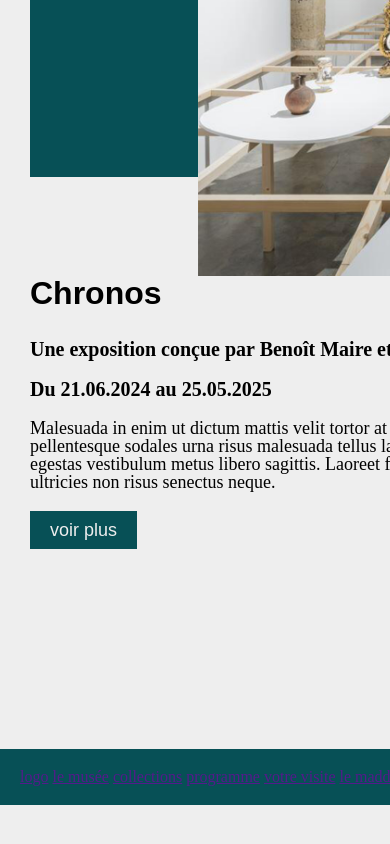
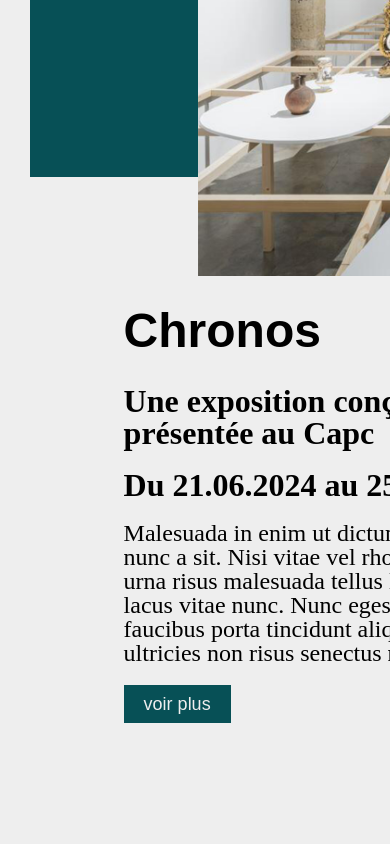
Before and after one commit to joshuarbt/madd-test, a plain HTML site: page index.html in a window 390 px wide. Shown: the part 732-1576 px from the top of the page. Before the commit the page ends 1537 px from the top, so only its background shows below. Drawn offline with Linux system fonts and the light colour scheme; a web font is replaced by a local one.

Commit message:
fix: enhance layout responsiveness and adjust typography for smaller screens

```diff
--- a/styles/system.css
+++ b/styles/system.css
@@ -63,8 +63,9 @@ body {
     }
     .expo-du-moment {
         grid-template-columns: 1fr;
-        gap: 70px;
+        gap: 100px;
     }
+
 
     .bloc{
         width: 100%;
@@ -76,7 +77,8 @@ body {
         margin-bottom: -200px;
     }
     .text-expo {
-        max-width: 100%;
+        max-width: 80%;
+        justify-self: center;
     }
 
 }
--- a/styles/typography.css
+++ b/styles/typography.css
@@ -42,3 +42,15 @@
     margin: 20px 0px;
 
 }
+
+@media screen and (max-width: 1080px) {
+    .titre-3 {
+        font-size: 48px;
+    }
+    .titre-4 {
+        font-size: 32px;
+    }
+    .text-body {
+        font-size: 24px;
+    }
+}
```
